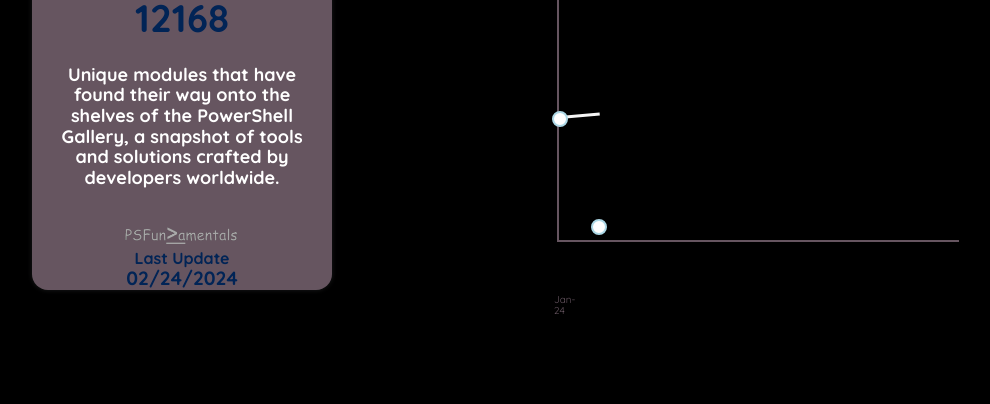
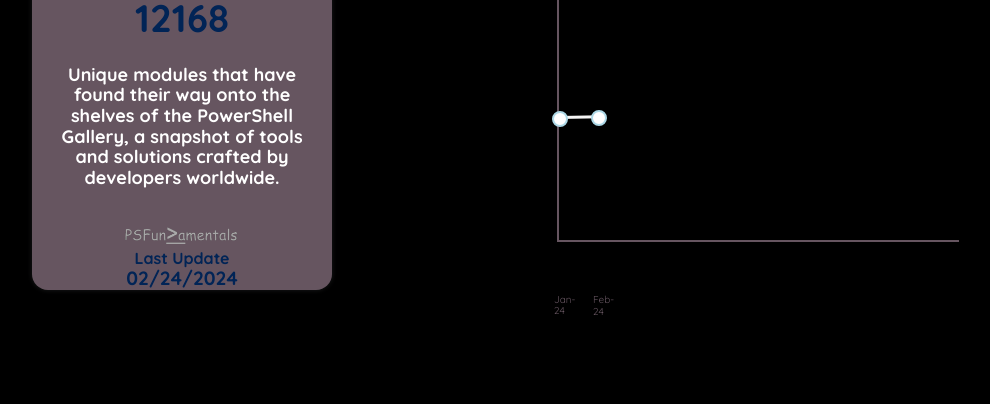
Before and after one commit to andysvints/PowerShellFundamentals, a Jekyll site: the page built from _posts/2024-02-14-recent-arrivals.html, in a window 1280 px wide. Shown: the part 381-785 px from the top of the page, without its empty margins (133-1123 px from the left). Built offline with Jekyll 4.4.1, drawn with Linux system fonts in a browser that asks for light colours; nearby versions of some CDN libraries.

Commit message:
Update post#1

```diff
--- a/_posts/2024-02-14-recent-arrivals.html
+++ b/_posts/2024-02-14-recent-arrivals.html
@@ -31,10 +31,14 @@
                 Jan-24
               </p>
             </div>
-            <div class="line-segment" style="--hypotenuse: 40; --angle:-5;"></div>
+            <div class="line-segment" style="--hypotenuse: 40; --angle:-1;"></div>
           </li>
-          <li style="--x: 40px; --y: 12.168px;">
-            <div class="data-point" data-value="60"></div>
+          <li style="--x: 40px; --y: 121.68px;">
+            <div class="data-point" data-value="60">
+              <p>
+                Feb-24
+              </p>
+            </div>
          </ul>
       </figure>
 </div>
```
